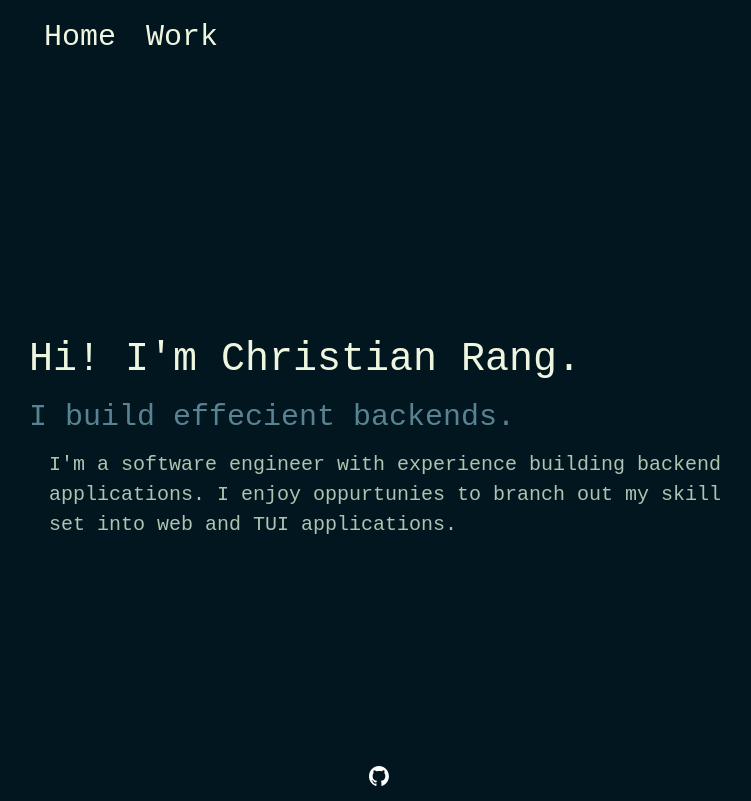
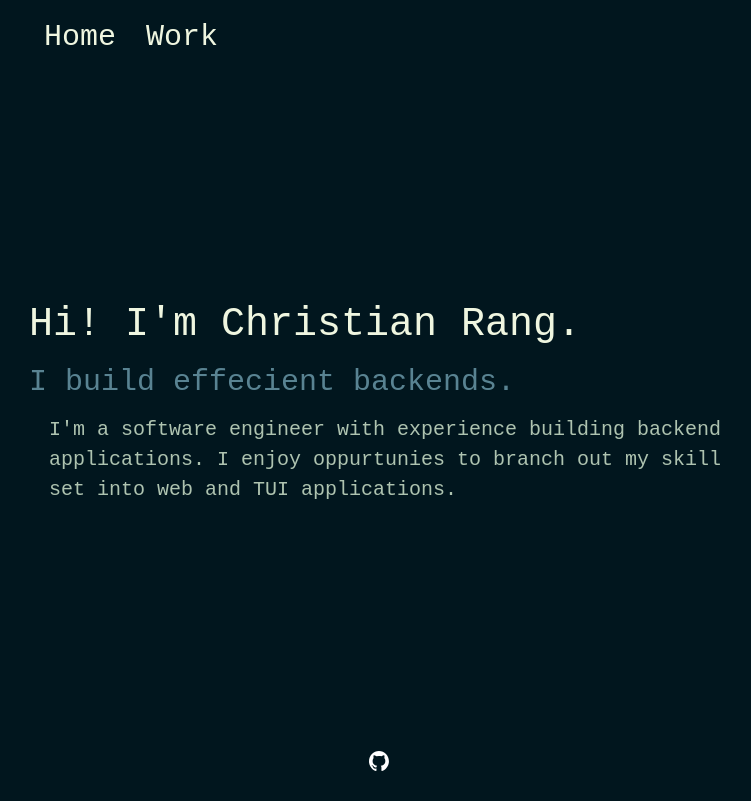
Before and after one commit to christianrang/portfolio-site, a Next.js app: page / in a window 1280 px wide. Shown: the whole page, without its empty margins (261-1012 px from the left). Built offline with nearby package versions, Linux system fonts and the light colour scheme.

Commit message:
chore: make layout more consistent

```diff
--- a/styles/Layout.module.css
+++ b/styles/Layout.module.css
@@ -10,6 +10,9 @@
         margin-right: 10px;
         min-width: 0px;
     }
+
+    --footer-height: 50px;
+    --navbar-height: 100px;
 }
 
 .centeredcontainer {
@@ -51,7 +54,10 @@
     overflow-y: scroll;
     position: relative;
     scrollbar-width: none;
-    height: 90vh;
+    height: calc(100vh - var(--footer-height) - var(--navbar-height));
+    @media (max-height: 700px) {
+        height: calc(100vh - var(--navbar-height));
+    }
 }
 
 .contained::-webkit-scrollbar {
@@ -64,6 +70,7 @@
     margin-right: auto;
     position: absolute;
     bottom: -1px;
+    height: var(--footer-height);
 
     @media (max-height: 700px) {
         display: none;
@@ -72,7 +79,6 @@
 }
 
 .footerinnercontainer {
-    padding: 15px;
     display: flex;
     justify-content: center;
 }
```
